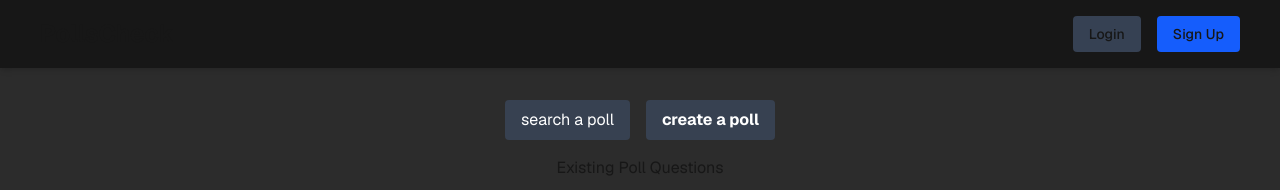
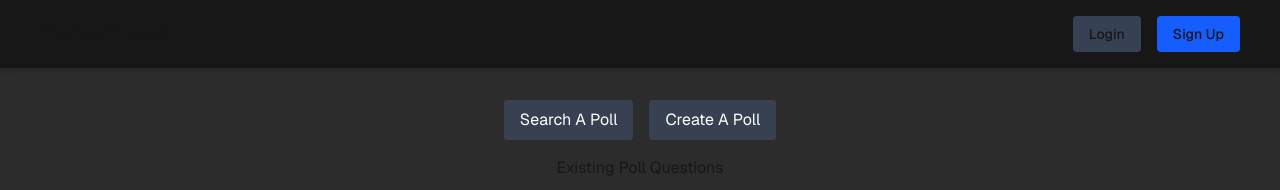
Before and after one commit to Tatertot717/WebApp, a Next.js app in the folder webapp/: page /polls in a window 1280 px wide. Shown: the top 190 px of the page. Built offline with nearby package versions, Linux system fonts and the light colour scheme.

Commit message:
new changes

```diff
--- a/webapp/src/components/pages/PollsPage.tsx
+++ b/webapp/src/components/pages/PollsPage.tsx
@@ -11,7 +11,7 @@ interface PollItem {
 }
 
 const PollsPage: React.FC = () => {
-  // We'll track selected options as an array for each poll item.
+
   const [selectedOptions, setSelectedOptions] = useState<{ [key: number]: string[] }>({});
   const [currentPage, setCurrentPage] = useState(1);
 
@@ -35,11 +35,11 @@ const PollsPage: React.FC = () => {
     },
   ];
 
-  // Toggle checkbox selection for a given poll and option
+
   const handleOptionToggle = (pollId: number, optionText: string) => {
     setSelectedOptions((prev) => {
       const currentSelections = prev[pollId] || [];
-      // Toggle: if the option is already selected, remove it; otherwise, add it.
+
       if (currentSelections.includes(optionText)) {
         return {
           ...prev,
@@ -54,7 +54,7 @@ const PollsPage: React.FC = () => {
     });
   };
 
-  // Create an array of page numbers [1..10]
+
   const pageNumbers = Array.from({ length: 10 }, (_, i) => i + 1);
 
   return (
@@ -62,11 +62,11 @@ const PollsPage: React.FC = () => {
       className="min-h-screen flex flex-col font-sans"
       style={{ backgroundColor: '#2c2c2c' }}
     >
-      {/* Header */}
+
       <Navbar />
 
       <div style={{ padding: '2rem' }}>
-        {/* Centered Buttons Above Existing Poll Questions */}
+
         <div
           style={{
             display: 'flex',
@@ -87,7 +87,7 @@ const PollsPage: React.FC = () => {
               cursor: 'pointer',
             }}
           >
-            search a poll
+            Search A Poll
           </button>
           <button
             onClick={() => (window.location.href = '/create-poll')}
@@ -97,15 +97,15 @@ const PollsPage: React.FC = () => {
               border: 'none',
               borderRadius: '4px',
               color: '#FFF',
-              fontWeight: 'bold',
+              fontWeight: '',
               cursor: 'pointer',
             }}
           >
-            create a poll
+            Create A Poll
           </button>
         </div>
 
-        {/* Existing Poll Options Section */}
+
         <div style={{ marginTop: '1rem' }}>
           <h2 style={{ textAlign: 'center', marginBottom: '1rem' }}>
             Existing Poll Questions
@@ -113,7 +113,7 @@ const PollsPage: React.FC = () => {
           <div style={{ display: 'flex', justifyContent: 'center', flexWrap: 'wrap' }}>
             {pollItems.map((item) => {
               if (item.id === 3) {
-                // For poll item 3, display with a text input.
+
                 return (
                   <div
                     key={item.id}
@@ -148,7 +148,7 @@ const PollsPage: React.FC = () => {
                   </div>
                 );
               } else {
-                // For poll items 1 and 2, we split the title into a question and options.
+
                 const parts = item.title.split('\n').filter((part) => part.trim() !== '');
                 const questionText = parts[0];
                 const optionLines = parts.slice(1);
@@ -173,7 +173,7 @@ const PollsPage: React.FC = () => {
                     />
                     <p style={{ marginTop: '1rem', fontWeight: 'bold' }}>{questionText}</p>
                     {optionLines.map((line, idx) => {
-                      // Remove the asterisks for display.
+
                       const cleanText = line.replace(/\*\*/g, '');
                       const currentSelections = selectedOptions[item.id] || [];
                       const isSelected = currentSelections.includes(cleanText);
@@ -201,9 +201,9 @@ const PollsPage: React.FC = () => {
                           />
                           <span
                             style={{
-                              fontSize: '14px', // consistent font size
+                              fontSize: '14px',
                               fontWeight: 'bold',
-                              color: '#FFF', // ensure consistent color
+                              color: '#FFF',
                               lineHeight: '1.2',
                             }}
                           >
@@ -219,7 +219,7 @@ const PollsPage: React.FC = () => {
           </div>
         </div>
 
-        {/* Pagination Controls */}
+
         <div style={{ marginTop: '2rem', textAlign: 'center' }}>
           <div style={{ color: '#bbb', marginBottom: '0.5rem' }}>3 polls per page</div>
           <div style={{ display: 'inline-block' }}>
@@ -253,7 +253,7 @@ const PollsPage: React.FC = () => {
         </div>
       </div>
 
-      {/* Footer */}
+
       <Footer />
     </div>
   );
```
